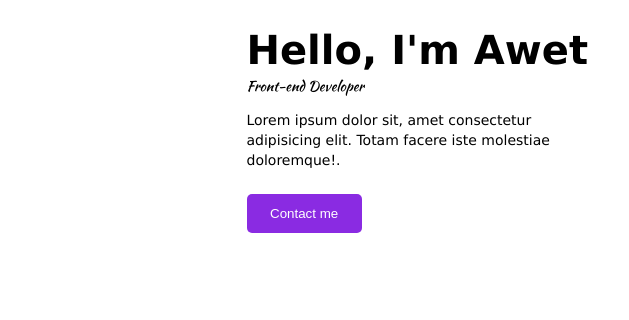
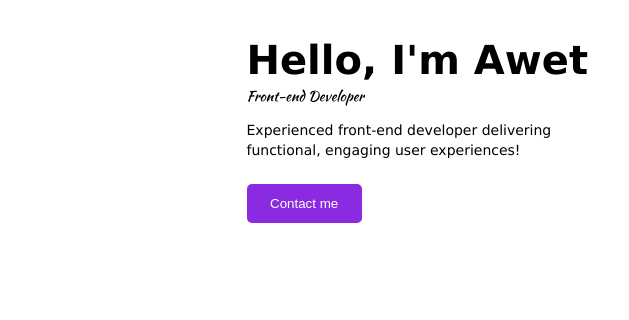
Before and after one commit to AwetMahari/portfolio.github.io, a plain HTML site: page index.html in a window 1280 px wide. Shown: the part 204-524 px from the top of the page, 524-1153 px from the left. Drawn offline with Linux system fonts and the light colour scheme.

Commit message:
Update index.html

```diff
--- a/index.html
+++ b/index.html
@@ -36,7 +36,9 @@
             <span>
                 <h1>Hello, I'm Awet</h1>
                 <p class="p1" style="font-family: 'Kaushan Script', cursive;">Front-end Developer</p>
-                <p class="jobDescription">Lorem ipsum dolor sit, amet consectetur  <br> adipisicing elit. Totam facere iste molestiae doloremque!.</p>
+                <p class="jobDescription">Experienced front-end developer delivering
+                      <br> functional, engaging user experiences!
+                </p>
             </span>
             <button>Contact me</button>
         </div>
```
